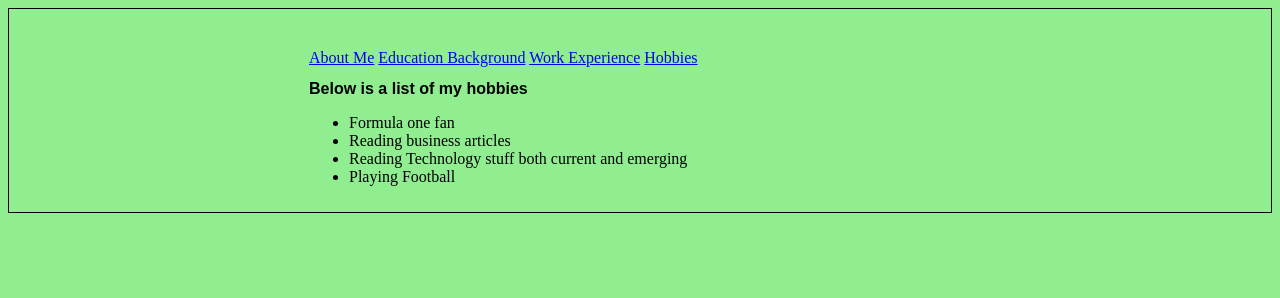
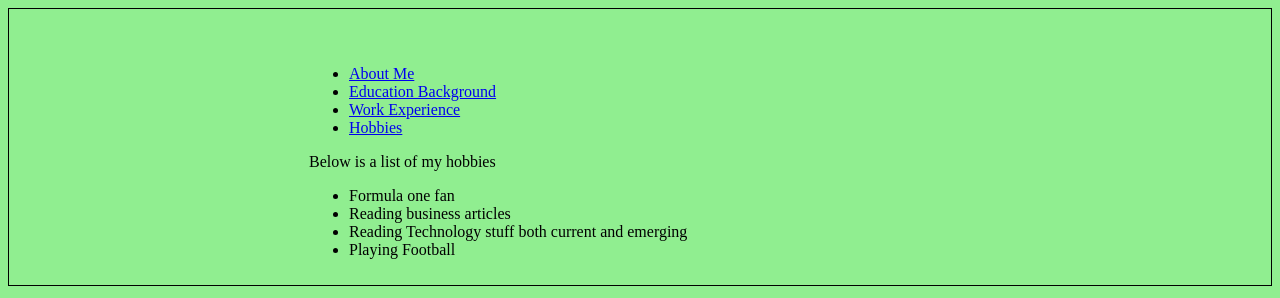
Before and after one commit to MaxwelOdhiambo/MaxwelOdhiambo.github.io, a plain HTML site: page Hobbies.html in a window 1280 px wide. Drawn offline with Linux system fonts and the light colour scheme.

```diff
--- a/Hobbies.html
+++ b/Hobbies.html
@@ -6,11 +6,13 @@
   <link rel="stylesheet" href="css/style.css" type="text/css">
 </head>
 <body>
-  <a href="About-Me.html"> About Me</a>
-  <a href="Education.html">Education Background</a>
-  <a href="Work.html">Work Experience</a>
-  <a href="Hobbies.html">Hobbies</a>
-<h2>Below is a list of my hobbies</h2>
+  <ul>
+    <li><a href="index.html"> About Me</a></li>
+    <li><a href="Education.html">Education Background</a></li>
+    <li><a href="Work.html">Work Experience</a></li>
+    <li><a href="Hobbies.html">Hobbies</a></li>
+  </ul>
+<p>Below is a list of my hobbies</p>
 <ul>
   <li>Formula one fan</li>
   <li>Reading business articles</li>
```
